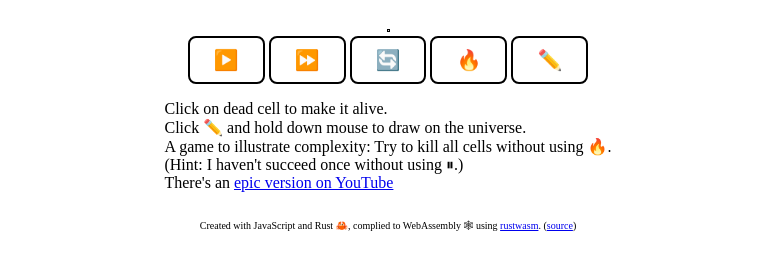
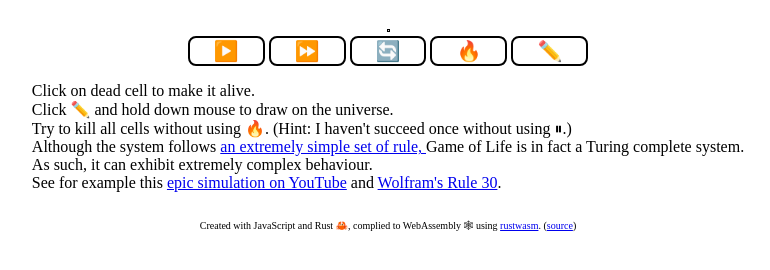
Before and after one commit to edmundlth/rust-wasm-game-of-life, a website built with webpack: page www/index.html in a window 1280 px wide. Shown: the part 316-586 px from the top of the page, without its empty margins (260-1030 px from the left). Built offline with nearby package versions, Linux system fonts and the light colour scheme; what wasm-game-of-life would draw is missing.

Commit message:
some references.

```diff
--- a/www/index.css
+++ b/www/index.css
@@ -19,7 +19,7 @@ canvas {
     border-radius: 8px;
     border: 2px solid black;
     color: black;
-    padding: 10px 24px; /* Some padding */
+    padding: 1px 24px; /* Some padding */
     cursor: hand; /* Pointer/hand icon */
     font-size: 20px;
     /*float: left; !* Float the buttons side by side *!*/
--- a/www/index.html
+++ b/www/index.html
@@ -3,7 +3,7 @@
   <head>
     <meta charset="utf-8">
     <link rel="stylesheet" href="./index.css">
-    <title>Game of Life (rust-wasm)</title>
+    <title>Game of Life</title>
   </head>
   <body>
     <h1>
@@ -20,16 +20,31 @@
       <button id="blank"> 🔥 </button>
       <button id="draw"> ✏️ </button>
     </div>
+
     <p>
         Click on dead cell to make it alive. <br>
         Click  ✏️  and hold down mouse to draw on the universe. <br>
-        A game to illustrate complexity: Try to kill all cells without using 🔥. <br>
-        (Hint: I haven't succeed once without using ⏸.) <br>
-        There's an <a
+        Try to kill all cells without using 🔥. (Hint: I haven't succeed once without using ⏸.) <br>
+        Although the system follows
+        <a
+            href="https://en.wikipedia.org/wiki/Conway%27s_Game_of_Life#Rules"
+            target="_blank"
+            rel="noopener noreferrer"
+            >
+            an extremely simple set of rule,
+        </a> Game of Life is in fact a Turing complete system. <br>
+        As such, it can exhibit extremely complex behaviour. <br>
+        See for example this <a
                 href="https://www.youtube.com/watch?v=C2vgICfQawE&feature=emb_rel_end"
                 target="_blank"
                 rel="noopener noreferrer"
-        >epic version on YouTube</a>
+        >epic simulation on YouTube</a> and
+        <a
+                href="https://en.wikipedia.org/wiki/Rule_30#:~:text=Rule%2030%20is%20an%20elementary,%2C%20displaying%20aperiodic%2C%20chaotic%20behaviour.&text=Rule%2030%20is%20so%20named,set%20(as%20described%20below)."
+                target="_blank"
+                rel="noopener noreferrer"
+        >Wolfram's Rule 30</a>.
+
 
     </p>
     <p style="font-size: 10px; font-weight: normal">
```
